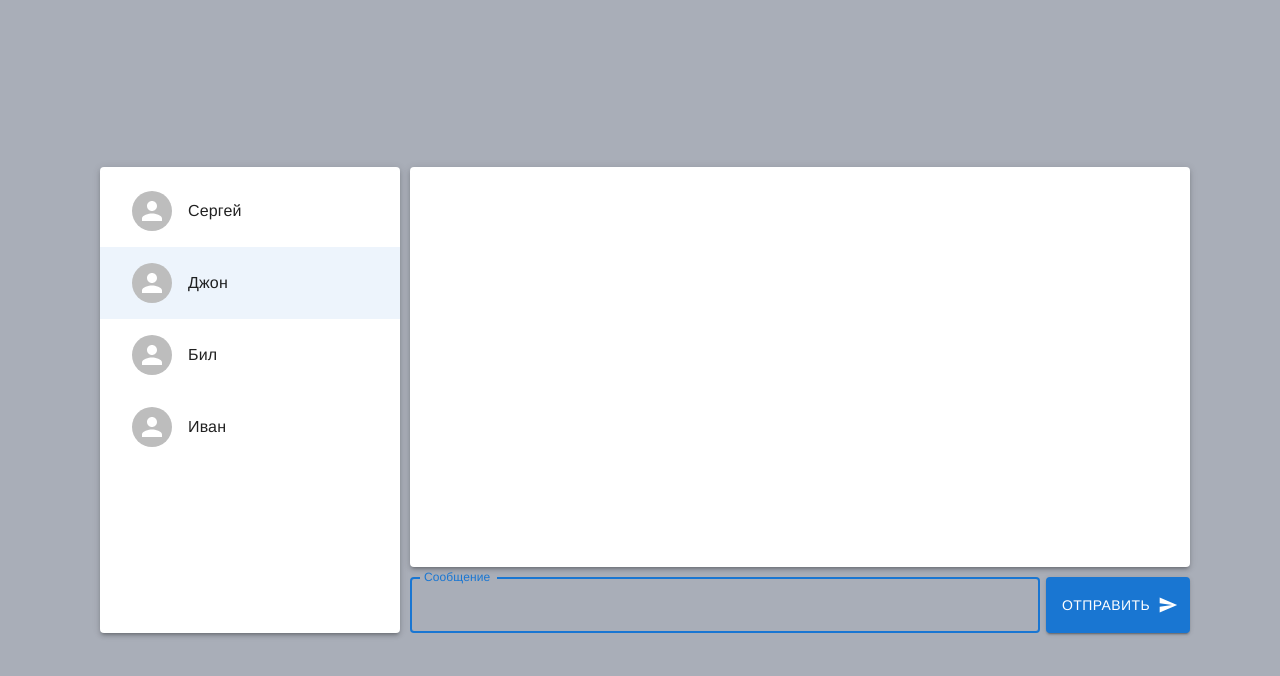
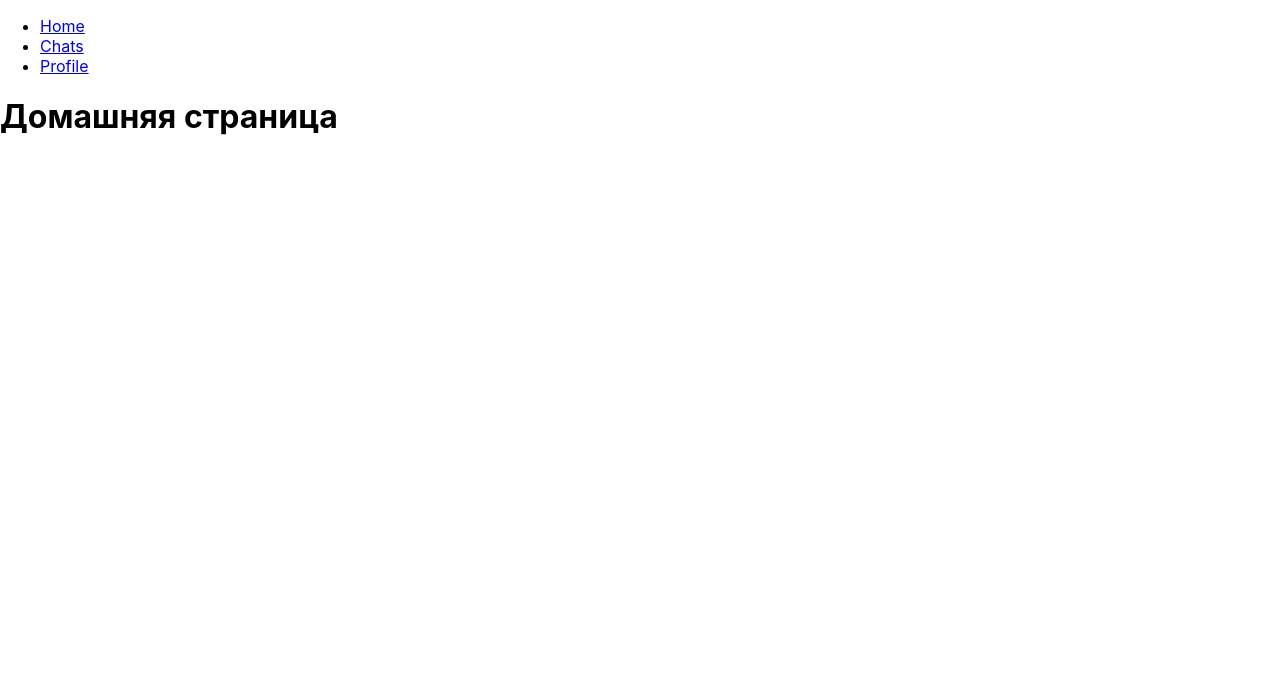
Before and after one commit to SerjMakarov/chat_react, a React (Create React App) app: page / in a window 1280 px wide. Shown: the top 676 px of the page. Built offline with nearby package versions, Linux system fonts and the light colour scheme; a web font is replaced by a local one.

Commit message:
Добавил компоненты страниц, сделал роутинг по страницам

```diff
--- a/src/components/App.jsx
+++ b/src/components/App.jsx
@@ -1,8 +1,10 @@
 import { useState, useEffect, useRef } from "react";
+import { Routes, Route, Outlet, Link } from "react-router-dom";
 import "./App.css";
 import Chat from "./Chat";
+import { Home, Profile } from "../routes/routes";
 
-function App() {
+export default function App() {
   const [messageList, setMessageList] = useState([]);
   const [inputValue, setInputValue] = useState("");
   //Уникальный id присваивается объекту в компоненте ListUser при обходе массива arChats(неуверен, что так делать правильно)
@@ -44,7 +46,7 @@ function App() {
   };
 
   useEffect(() => {
-    textInput.current.children[1].firstChild.focus();
+    console.log(textInput);
 
     const id = setTimeout(() => {
       if (send) {
@@ -55,6 +57,13 @@ function App() {
   }, [messageList]);
 
   return (
+    <>
+      <Routes>
+        <Route path="/" element={<Layout />}>
+          <Route index element={<Home />} />
+          <Route
+            path="chats"
+            element={
               <div className="App">
                 <header className="App-header">
                   <Chat
@@ -68,6 +77,32 @@ function App() {
                   />
                 </header>
               </div>
+            }
+          />
+          <Route path="profile" element={<Profile />} />
+        </Route>
+      </Routes>
+    </>
   );
 }
-export default App;
+
+function Layout() {
+  return (
+    <div>
+      <nav>
+        <ul>
+          <li>
+            <Link to="/">Home</Link>
+          </li>
+          <li>
+            <Link to="/chats">Chats</Link>
+          </li>
+          <li>
+            <Link to="/profile">Profile</Link>
+          </li>
+        </ul>
+      </nav>
+      <Outlet />
+    </div>
+  );
+}
--- /dev/null
+++ b/src/routes/Home/Home.jsx
@@ -0,0 +1,7 @@
+export function Home() {
+  return (
+    <div>
+      <h1>Домашняя страница</h1>
+    </div>
+  );
+}
--- /dev/null
+++ b/src/routes/NotFound/NotFound.jsx
@@ -0,0 +1,9 @@
+export function NotFound() {
+  return (
+    <div>
+      <h1>
+          404 ошибка
+      </h1>
+    </div>
+  );
+}
--- /dev/null
+++ b/src/routes/Profile/Profile.jsx
@@ -0,0 +1,8 @@
+export function Profile() {
+
+  return (
+    <div>
+      <h1>Страница профиля</h1>
+    </div>
+  );
+}
--- /dev/null
+++ b/src/routes/routes.js
@@ -0,0 +1,4 @@
+export * from './Home/Home';
+// export * from './Chats/Chats';
+export * from './Profile/Profile';
+export * from './NotFound/NotFound';
```
Lines whose indentation alone changed are shown as unchanged.
